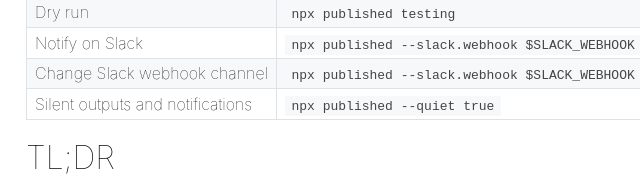
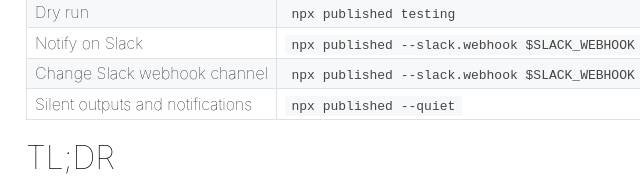
Before and after one commit to fiverr/published, a plain HTML site: page index.html in a window 1280 px wide. Shown: the part 914-1100 px from the top of the page, 164-804 px from the left. Drawn offline with Linux system fonts and the light colour scheme.

Commit message:
done. going to bed now.

```diff
--- a/index.html
+++ b/index.html
@@ -39,7 +39,7 @@
 </tr>
 <tr>
 <td>Silent outputs and notifications</td>
-<td><code>npx published --quiet true</code></td>
+<td><code>npx published --quiet</code></td>
 </tr>
 </tbody>
 </table>
```
